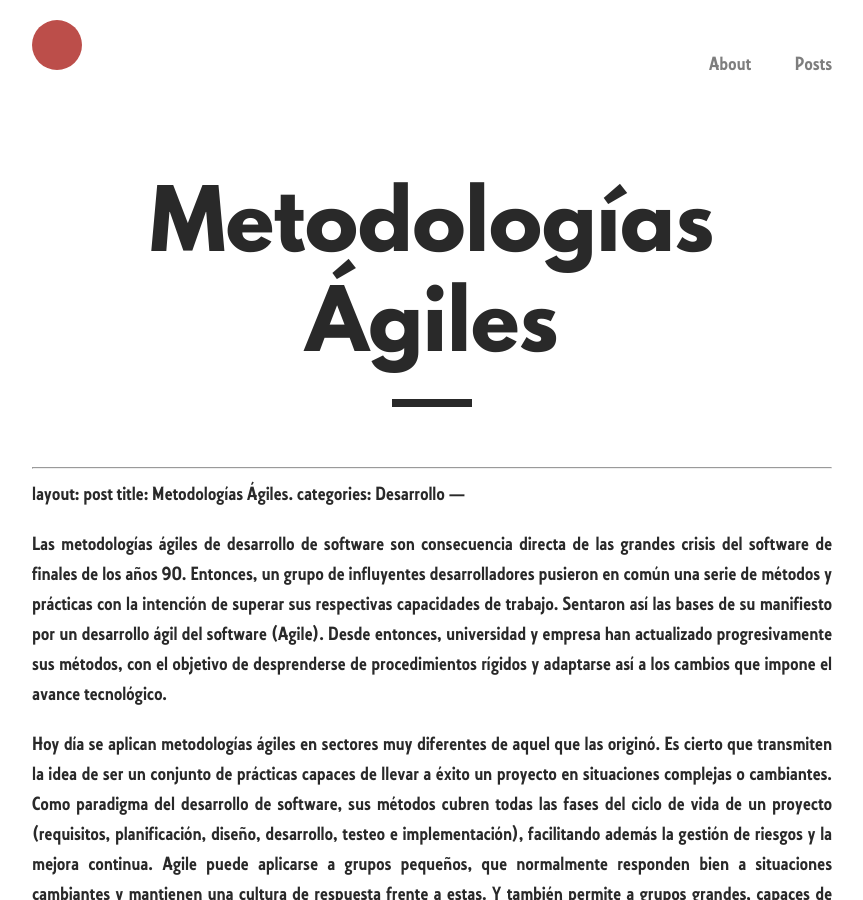
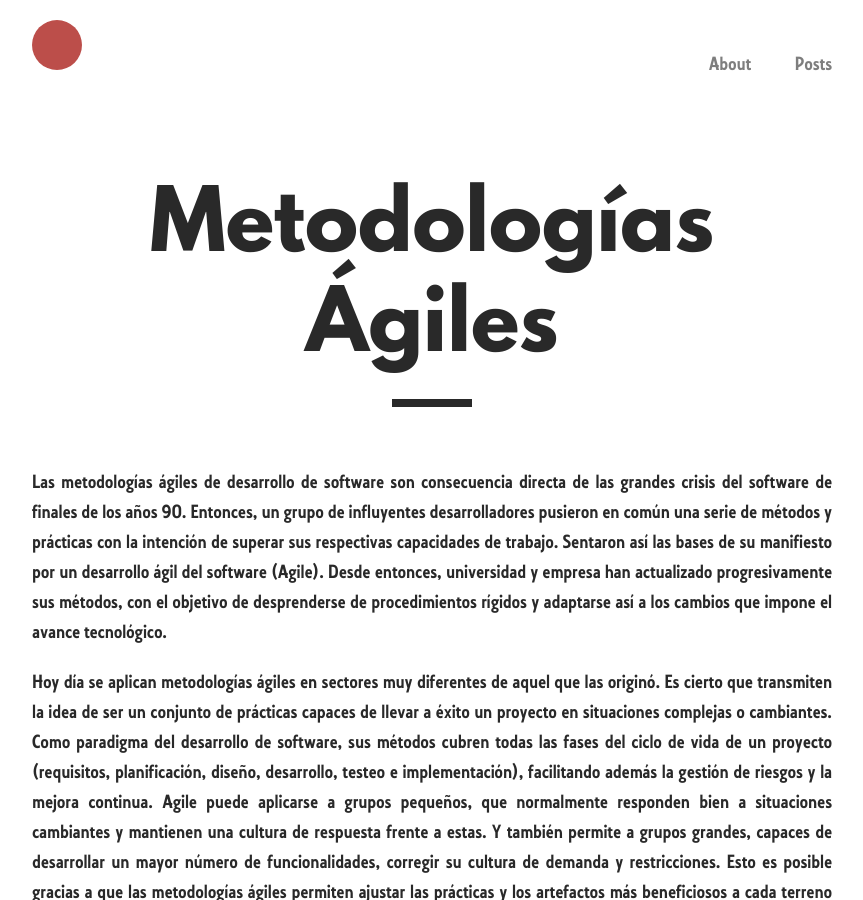
Before and after one commit to Rocmpr/blog, a Jekyll site: the page built from _posts/2019-11-24-Metodologías-Ágiles.md, in a window 1280 px wide and 900 px high. Shown: the whole window, without its empty margins (208-1071 px from the left). Built offline with Jekyll 4.4.1, drawn with Linux system fonts in a browser that asks for light colours; our own code applies the rules of GitHub Pages for plain Markdown files.

Commit message:
Update 2019-11-24-Metodologías-Ágiles.md

```diff
--- a/_posts/2019-11-24-Metodologías-Ágiles.md
+++ b/_posts/2019-11-24-Metodologías-Ágiles.md
@@ -1,10 +1,3 @@
-
----
-layout: post
-title: Metodologías Ágiles.
-categories: Desarrollo
----
-
 Las metodologías ágiles de desarrollo de software son consecuencia directa de las grandes crisis del software de finales de los años 90. Entonces, un grupo de influyentes desarrolladores pusieron en común una serie de métodos y prácticas con la intención de superar sus respectivas capacidades de trabajo. Sentaron así las bases de su manifiesto por un desarrollo ágil del software (Agile). Desde entonces, universidad y empresa han actualizado progresivamente sus métodos, con el objetivo de desprenderse de procedimientos rígidos y adaptarse así a los cambios que impone el avance tecnológico.
 
 Hoy día se aplican metodologías ágiles en sectores muy diferentes de aquel que las originó. Es cierto que transmiten la idea de ser un conjunto de prácticas capaces de llevar a éxito un proyecto en situaciones complejas o cambiantes. Como paradigma del desarrollo de software, sus métodos cubren todas las fases del ciclo de vida de un proyecto (requisitos, planificación, diseño, desarrollo, testeo e implementación), facilitando además la gestión de riesgos y la mejora continua. Agile puede aplicarse a grupos pequeños, que normalmente responden bien a situaciones cambiantes y mantienen una cultura de respuesta frente a estas. Y también permite a grupos grandes, capaces de desarrollar un mayor número de funcionalidades, corregir su cultura de demanda y restricciones. Esto es posible gracias a que las metodologías ágiles permiten ajustar las prácticas y los artefactos más beneficiosos a cada terreno de acción. Conocer bien los métodos que abarcan sus diferentes marcos de trabajo, es vital para entender cómo y para qué sirve Agile.
```
